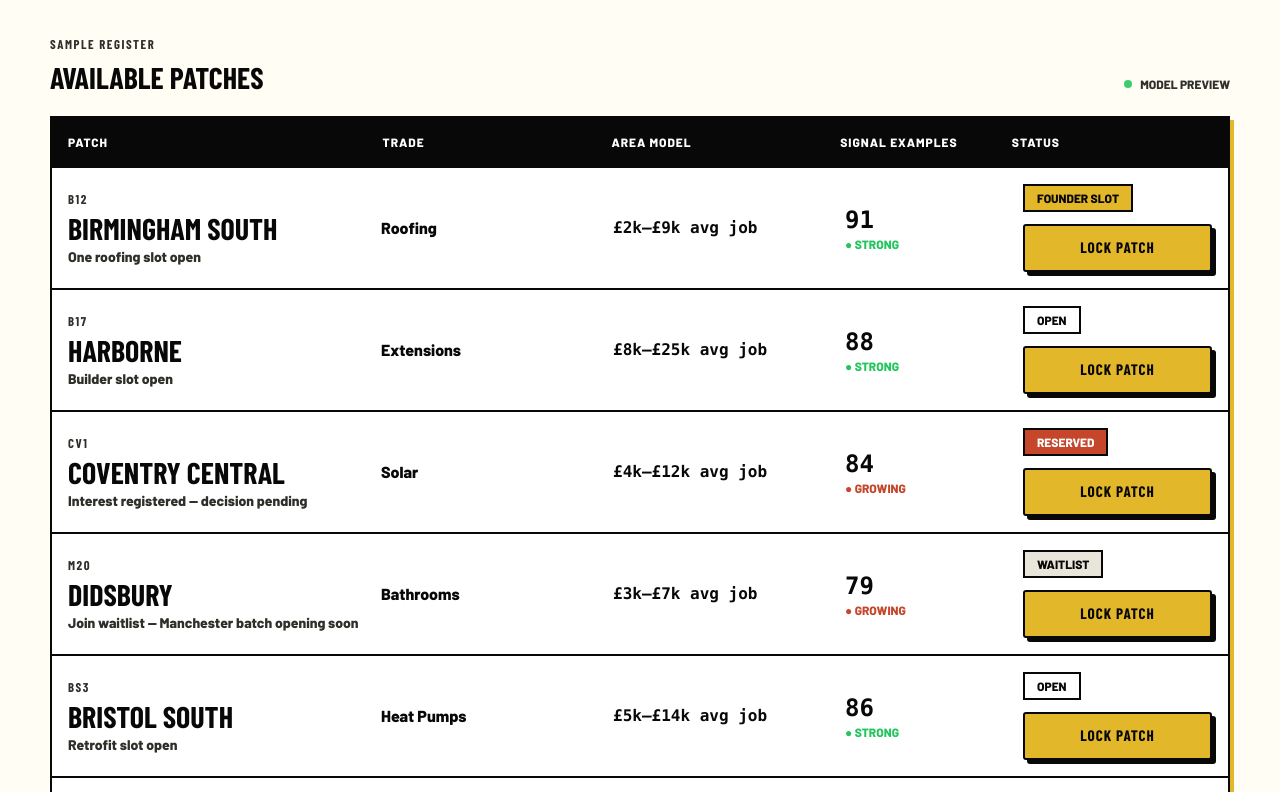
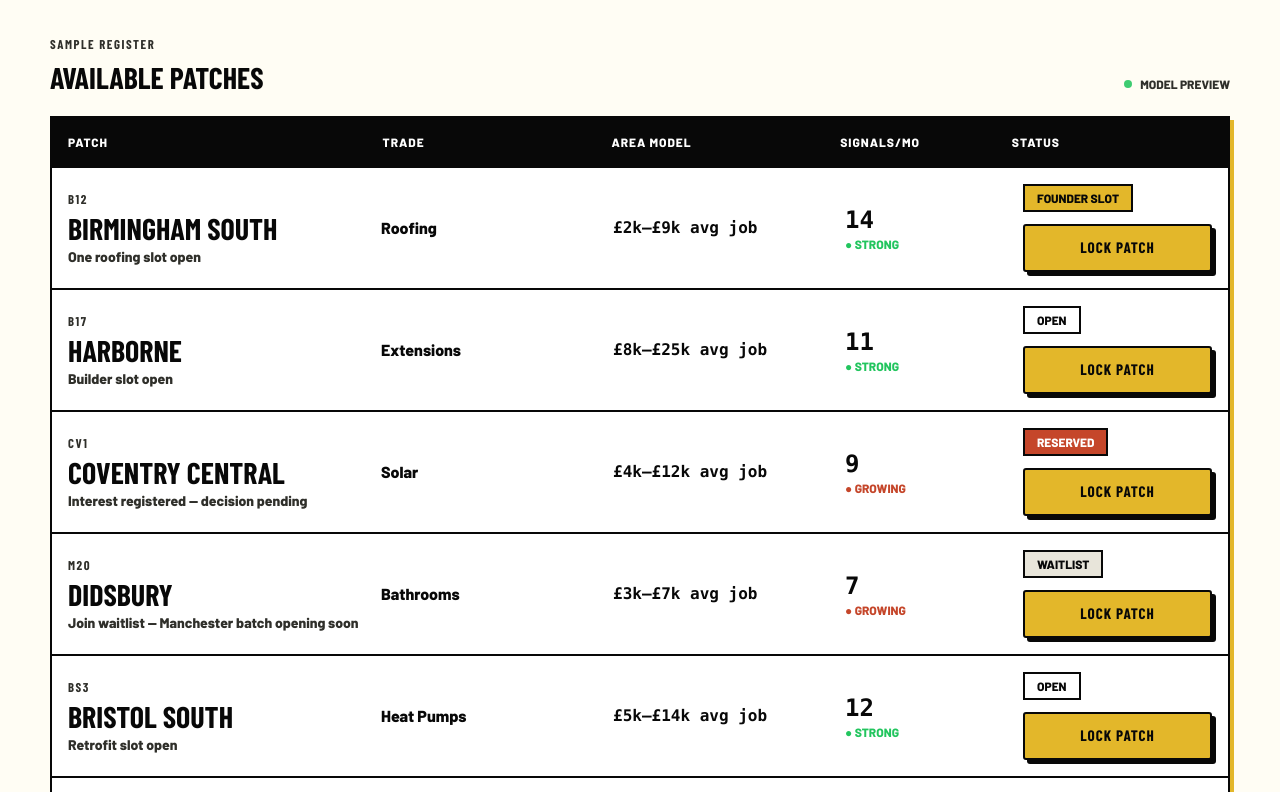
Before and after one commit to manazoid4/JobFilterV1, a React (Vite) app: page /claim in a window 1280 px wide. Shown: the part 1440-2232 px from the top of the page. Built offline with nearby package versions, Linux system fonts and the light colour scheme; no server answers; a web font is replaced by a local one.

Commit message:
Fix territory table: show liveSignals count instead of signalStrength score, relabel column header

```diff
--- a/src/pages/TerritoriesPage.tsx
+++ b/src/pages/TerritoriesPage.tsx
@@ -154,7 +154,7 @@ export function TerritoriesPage() {
             <span>Patch</span>
             <span>Trade</span>
             <span>Area model</span>
-            <span>Signal examples</span>
+            <span>Signals/mo</span>
             <span>Status</span>
           </div>
           <div className="divide-y-2 divide-[var(--line)]">
@@ -168,7 +168,7 @@ export function TerritoriesPage() {
                 <div className="font-black">{territory.trade}</div>
                 <div className="font-mono font-black">{territory.monthlyPotential}</div>
                 <div>
-                  <p className="font-mono text-2xl font-black">{territory.signalStrength}</p>
+                  <p className="font-mono text-2xl font-black">{territory.liveSignals}</p>
                   <p className={`text-xs font-black uppercase ${territory.confidence === 'High' ? 'text-[var(--green)]' : 'text-[var(--orange)]'}`}>
                     {territory.confidence === 'High' ? '● Strong' : '● Growing'}
                   </p>
```
